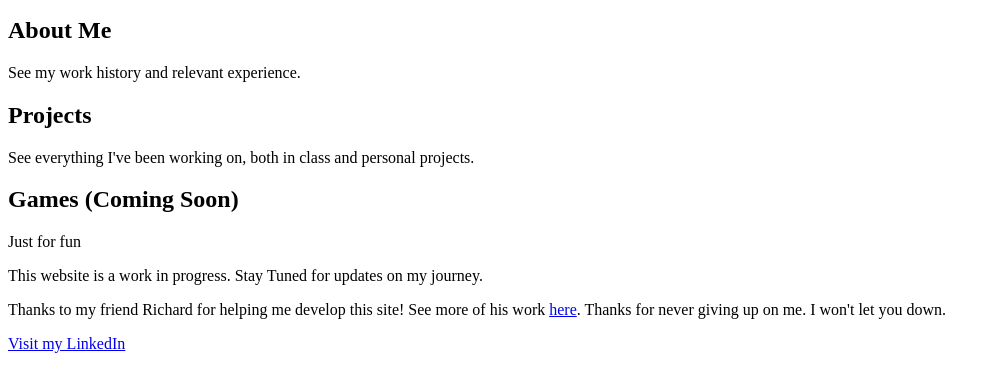
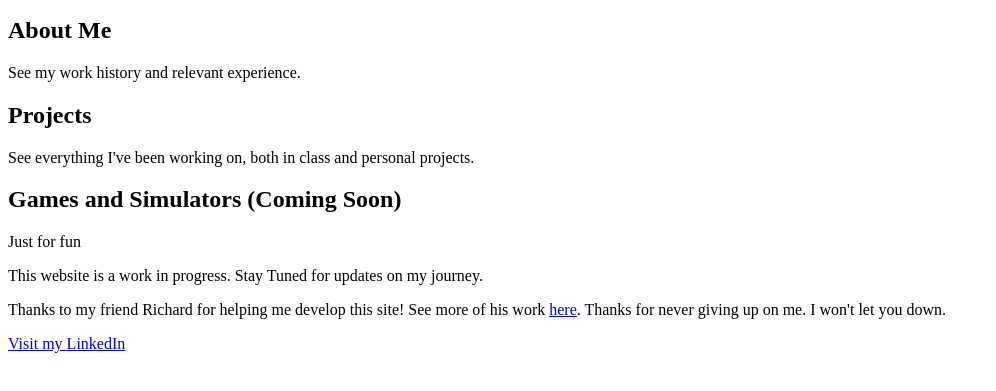
Before and after one commit to zrglavin/portfolio_site, a plain HTML site: page index.html in a window 1280 px wide. Shown: the part 105-496 px from the top of the page, without its empty margins (0-996 px from the left). Drawn offline with Linux system fonts and the light colour scheme.

Commit message:
Update index.html

```diff
--- a/index.html
+++ b/index.html
@@ -33,7 +33,7 @@
         See everything I've been working on, both in class and personal projects.
     </p>
     <h2>
-        Games (Coming Soon)
+        Games and Simulators (Coming Soon)
     </h2>
     <p>
         Just for fun
```
